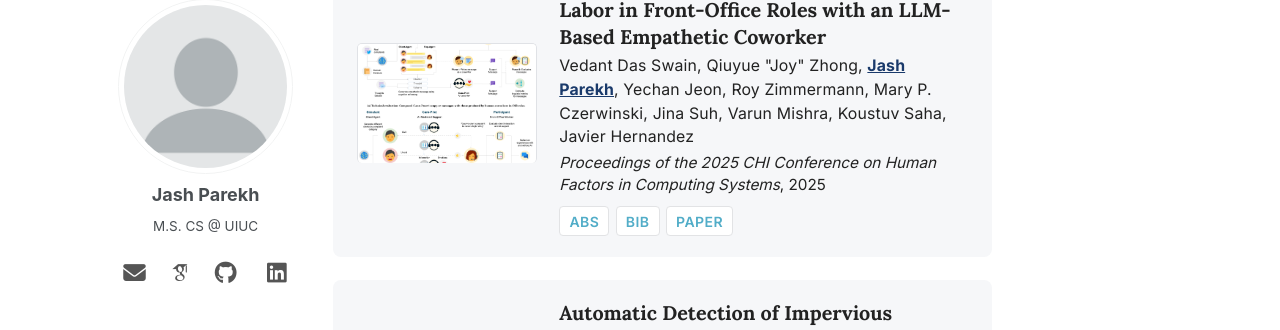
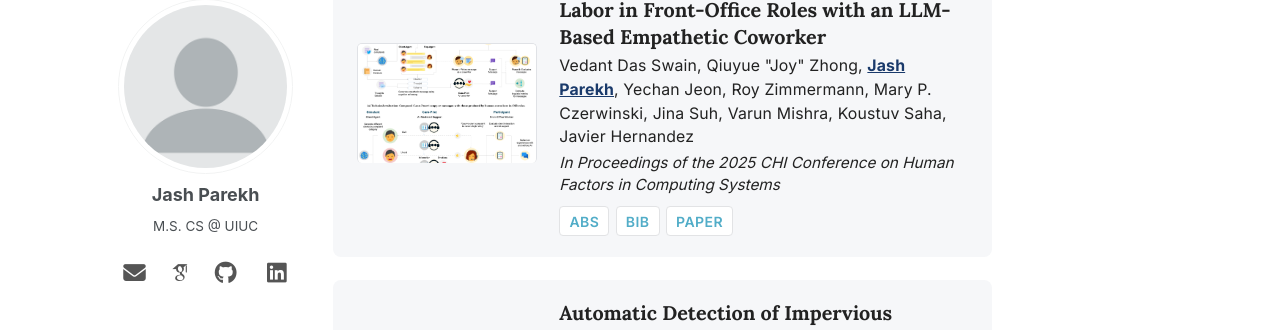
Before and after one commit to jashparekh1/jashparekh1.github.io, a Jekyll site: the page built from _pages/about.md, in a window 1280 px wide and 900 px high, scrolled down 1214 px. Shown: the part 107-437 px from the top of the window. Built offline with Jekyll 4.4.1, drawn with Linux system fonts in a browser that asks for light colours; some web fonts are replaced.

Commit message:
fix typo

```diff
--- a/_pages/about.md
+++ b/_pages/about.md
@@ -108,7 +108,7 @@ I'm open to new opportunities to collaborate with researchers and industry partn
     <div class="pub-text">
       <div class="pub-title">AI on my Shoulder: Supporting Emotional Labor in Front-Office Roles with an LLM-Based Empathetic Coworker</div>
       <div class="pub-authors">Vedant Das Swain, Qiuyue "Joy" Zhong, <strong class="me">Jash Parekh</strong>, Yechan Jeon, Roy Zimmermann, Mary P. Czerwinski, Jina Suh, Varun Mishra, Koustuv Saha, Javier Hernandez</div>
-      <div class="pub-venue"><em>Proceedings of the 2025 CHI Conference on Human Factors in Computing Systems</em>, 2025</div>
+      <div class="pub-venue"><em>In Proceedings of the 2025 CHI Conference on Human Factors in Computing Systems</em></div>
       <div class="pub-links">
         <details class="pub-abs">
           <summary>Abs</summary>
```
